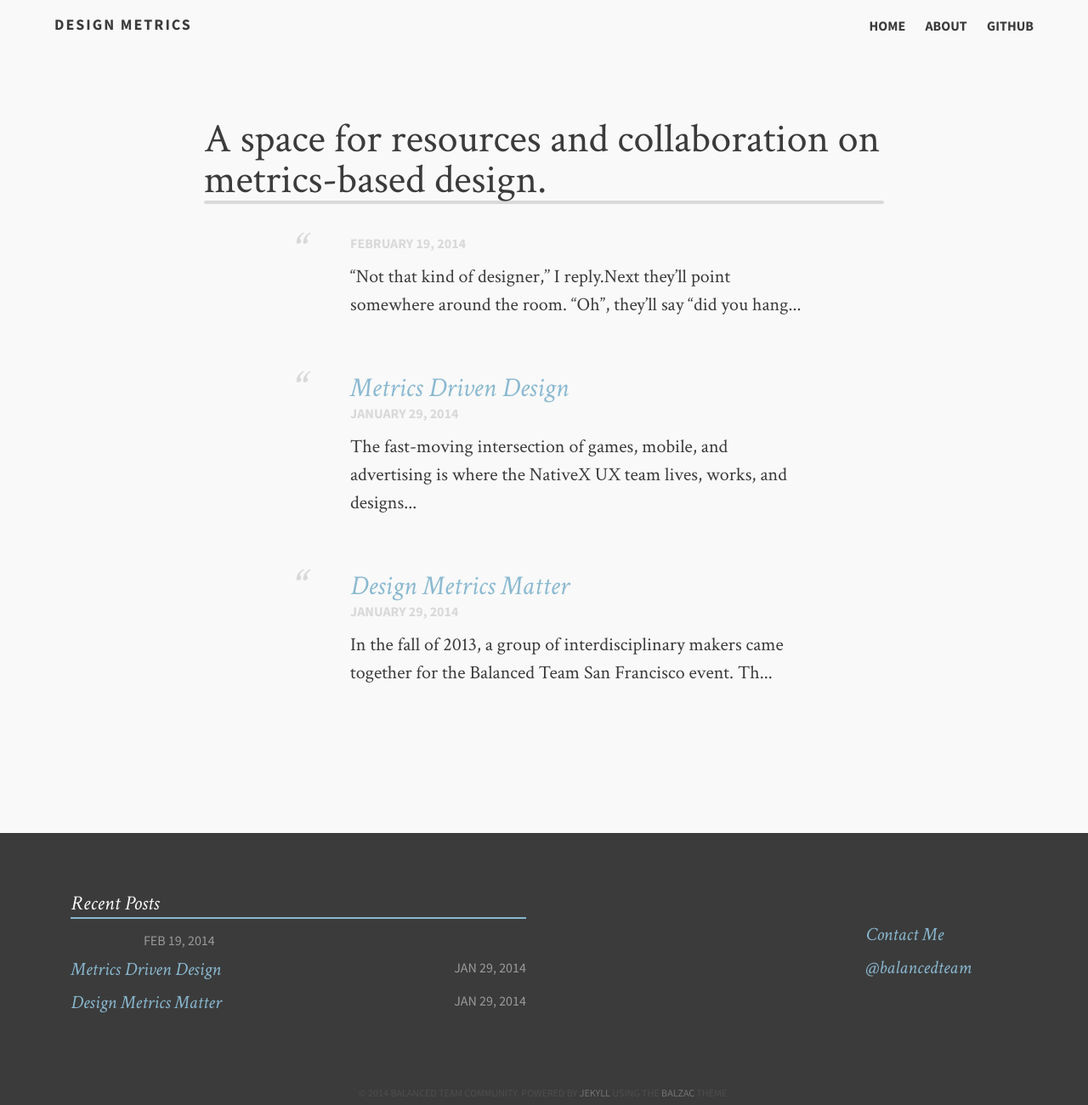
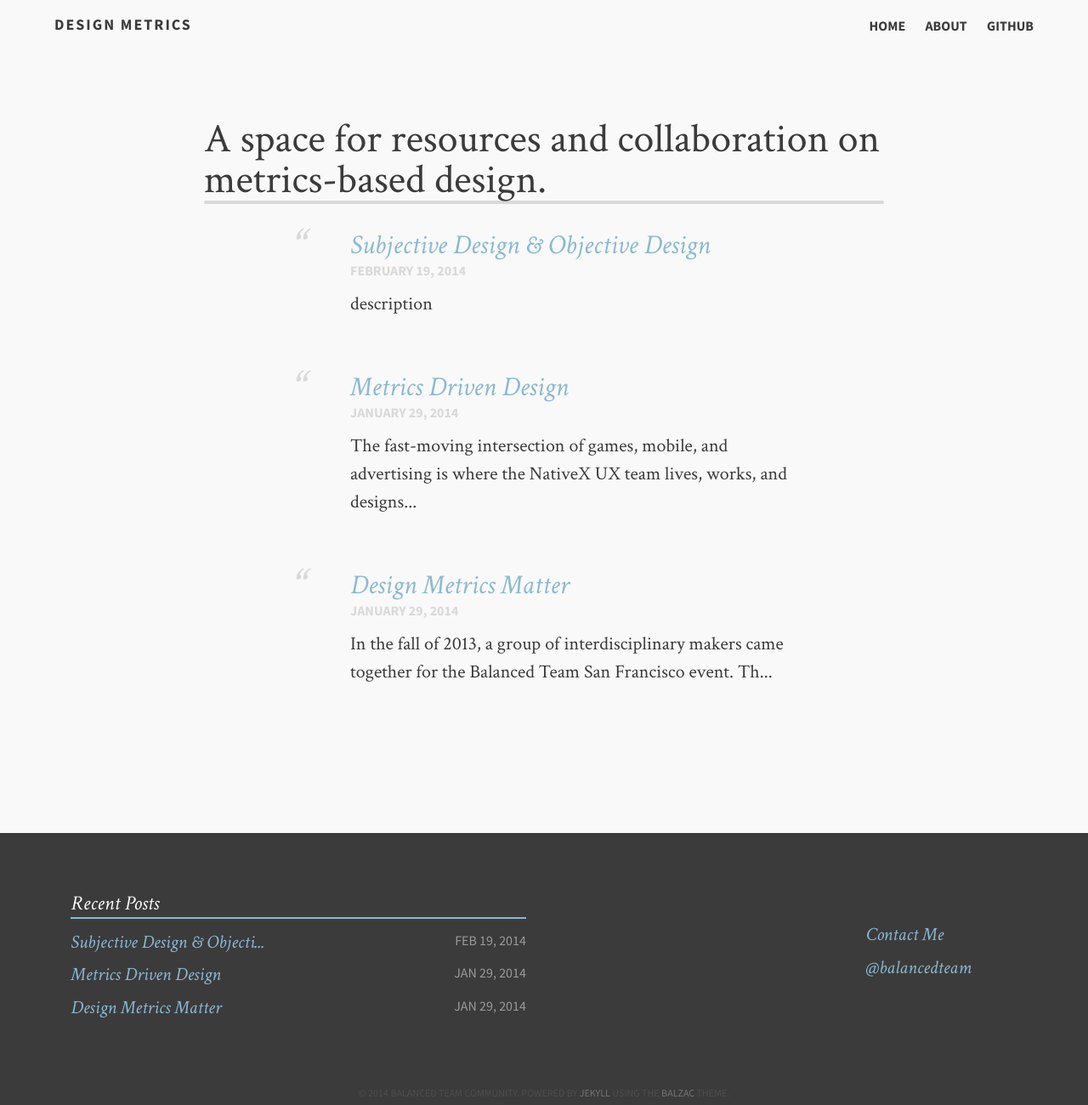
Before and after one commit to designmetrics/designmetrics.github.io, a Jekyll site: the page built from index.md, in a window 1280 px wide. Shown: the whole page at 85% size. Built offline with Jekyll 4.4.1, drawn with Linux system fonts in a browser that asks for light colours.

Commit message:
new post

```diff
--- a/_posts/2014-02-19-subjective-design-and-objective-design.md
+++ b/_posts/2014-02-19-subjective-design-and-objective-design.md
@@ -2,8 +2,7 @@
 layout: post-no-feature
 title: "Subjective Design & Objective Design"
 author: jonathan_berger
-description: " "DESIGN" IS A MESSY WORD
- When people ask what I do and I reply "I’m a designer", their first reaction is often to point at my chest: "Oh! Did you design that shirt?'' "
+description: "description"
 category: articles
 tags: [subjective, objective, frameworks]
 ---
```
